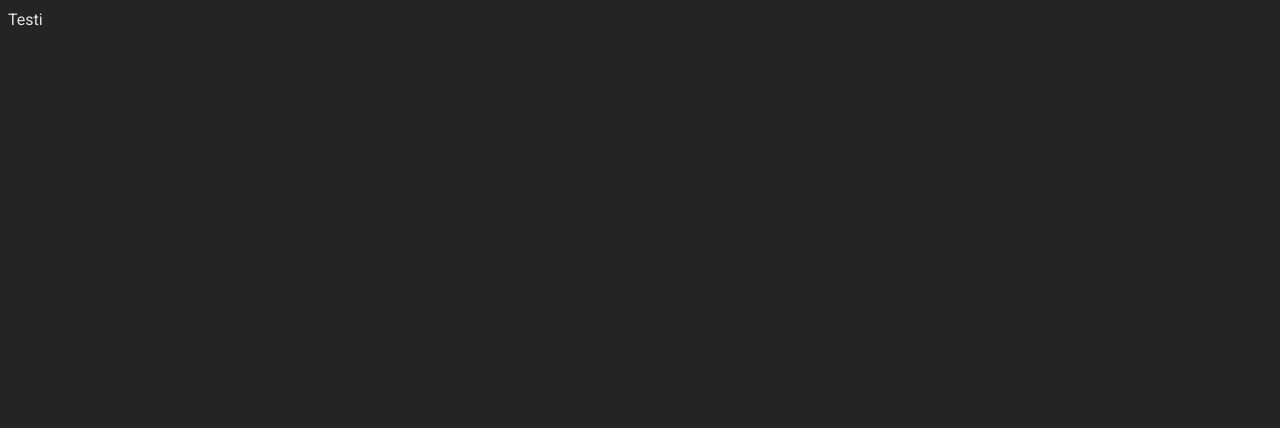
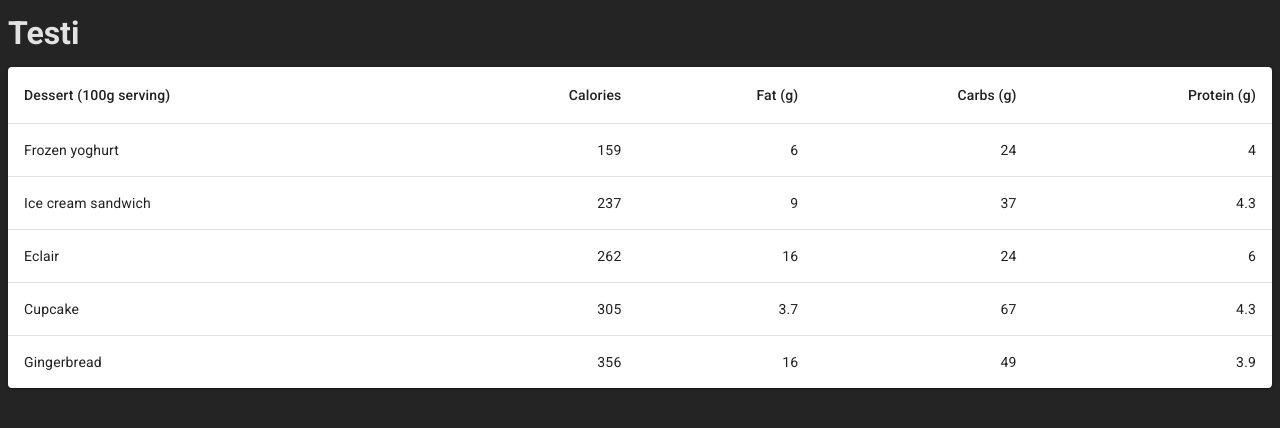
Before and after one commit to ramiinberg/3xpm-homepage, a React (Vite) app: page / in a window 1280 px wide. Shown: the top 428 px of the page. Built offline with nearby package versions, Linux system fonts and the light colour scheme.

Commit message:
adding new simple table to test

```diff
--- a/src/App.jsx
+++ b/src/App.jsx
@@ -1,5 +1,12 @@
+import Table from './components'
+
 function App() {
-  return <div>Testi</div>
+  return (
+    <div>
+      <h1>Testi</h1>
+      <Table />
+    </div>
+  )
 }
 
 export default App
--- /dev/null
+++ b/src/components/Table.jsx
@@ -0,0 +1,53 @@
+import Table from '@mui/material/Table'
+import TableBody from '@mui/material/TableBody'
+import TableCell from '@mui/material/TableCell'
+import TableContainer from '@mui/material/TableContainer'
+import TableHead from '@mui/material/TableHead'
+import TableRow from '@mui/material/TableRow'
+import Paper from '@mui/material/Paper'
+
+function createData(name, calories, fat, carbs, protein) {
+  return { name, calories, fat, carbs, protein }
+}
+
+const rows = [
+  createData('Frozen yoghurt', 159, 6.0, 24, 4.0),
+  createData('Ice cream sandwich', 237, 9.0, 37, 4.3),
+  createData('Eclair', 262, 16.0, 24, 6.0),
+  createData('Cupcake', 305, 3.7, 67, 4.3),
+  createData('Gingerbread', 356, 16.0, 49, 3.9)
+]
+
+export default function BasicTable() {
+  return (
+    <TableContainer component={Paper}>
+      <Table sx={{ minWidth: 650 }} aria-label='simple table'>
+        <TableHead>
+          <TableRow>
+            <TableCell>Dessert (100g serving)</TableCell>
+            <TableCell align='right'>Calories</TableCell>
+            <TableCell align='right'>Fat&nbsp;(g)</TableCell>
+            <TableCell align='right'>Carbs&nbsp;(g)</TableCell>
+            <TableCell align='right'>Protein&nbsp;(g)</TableCell>
+          </TableRow>
+        </TableHead>
+        <TableBody>
+          {rows.map(row => (
+            <TableRow
+              key={row.name}
+              sx={{ '&:last-child td, &:last-child th': { border: 0 } }}
+            >
+              <TableCell component='th' scope='row'>
+                {row.name}
+              </TableCell>
+              <TableCell align='right'>{row.calories}</TableCell>
+              <TableCell align='right'>{row.fat}</TableCell>
+              <TableCell align='right'>{row.carbs}</TableCell>
+              <TableCell align='right'>{row.protein}</TableCell>
+            </TableRow>
+          ))}
+        </TableBody>
+      </Table>
+    </TableContainer>
+  )
+}
--- /dev/null
+++ b/src/components/index.jsx
@@ -0,0 +1,3 @@
+import Table from './Table'
+
+export default Table
```
